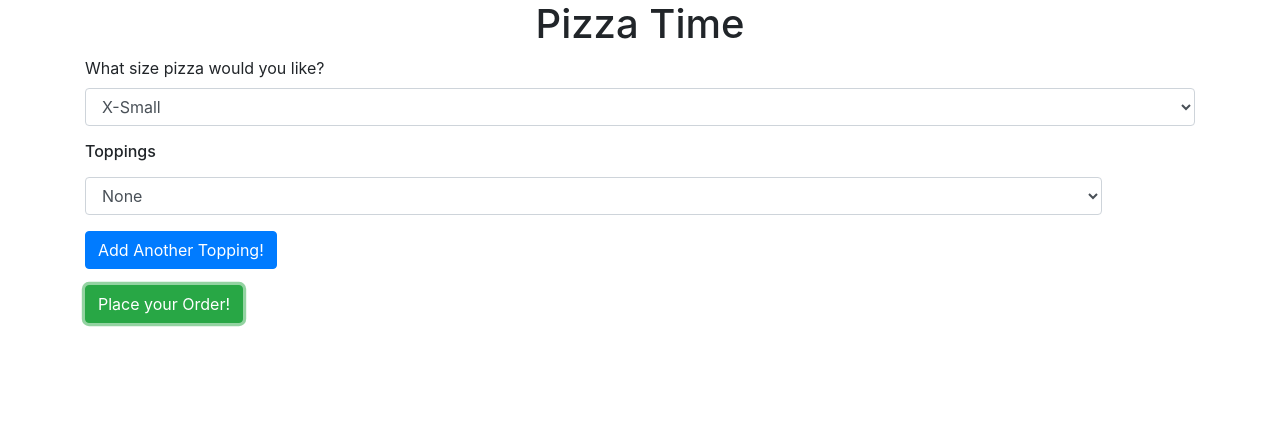
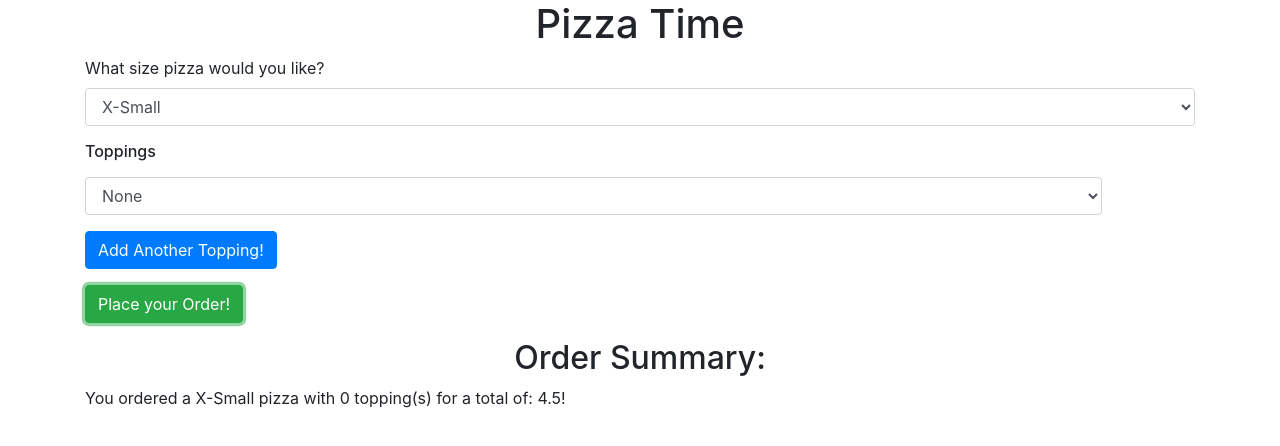
Before and after one commit to ScoutPilgrim/pizzaTime, a plain HTML site: page index.html in a window 1280 px wide. Both pictures are taken after a click on the button "Place your Order!". Drawn offline with nearby package versions, Linux system fonts and the light colour scheme.

Commit message:
Everything is working. Could add more advanced logic and visuals, which I will address in my Readme. On a side not, updated my calculatePrice()func to fit more with the spirit of the project (updates class now instead of returning a throwaway var)

```diff
--- a/css/styles.css
+++ b/css/styles.css
@@ -7,3 +7,6 @@
 .removeBut:hover{
   cursor: pointer;
 }
+#pizzaPrice{
+  display: none;
+}
--- a/index.html
+++ b/index.html
@@ -50,6 +50,12 @@
           <button type="submit" class="btn btn-success" id="formSubmit">Place your Order!</button>
         </div>
       </form>
+      <div id="pizzaPrice">
+        <div class="centerWrapper">
+          <h2>Order Summary:</h2>
+        </div>
+        <p></p>
+      </div>
     </div>
   </body>
 </html>
--- a/js/scripts.js
+++ b/js/scripts.js
@@ -13,6 +13,10 @@ function calculatePrice(pizzaClass){
   console.log('Calculating Pizza Price...');
   var basePrice = whichSize(pizzaClass.size);
   console.log(basePrice);
+  var toppingPrice = .75 * pizzaClass.toppingsAmt;
+  console.log(toppingPrice);
+  var finalPrice = basePrice + toppingPrice;
+  pizzaClass.price = finalPrice;
 }
 function whichSize(sizeStr){
   switch (sizeStr) {
@@ -45,6 +49,8 @@ $(document).ready(function(){
     var myPizza = new Pizza(thisSize, toppingMap);
     console.log(myPizza);
     calculatePrice(myPizza);
+    $('#pizzaPrice').find('p').text('You ordered a ' +myPizza.size+ ' pizza with ' +myPizza.toppingsAmt+ ' topping(s) for a total of: ' +myPizza.price+ '!');
+    $('#pizzaPrice').show();
   });
   $('#pizzaSize').change(function(){
     thisSize = $('#pizzaSize').val();
```
